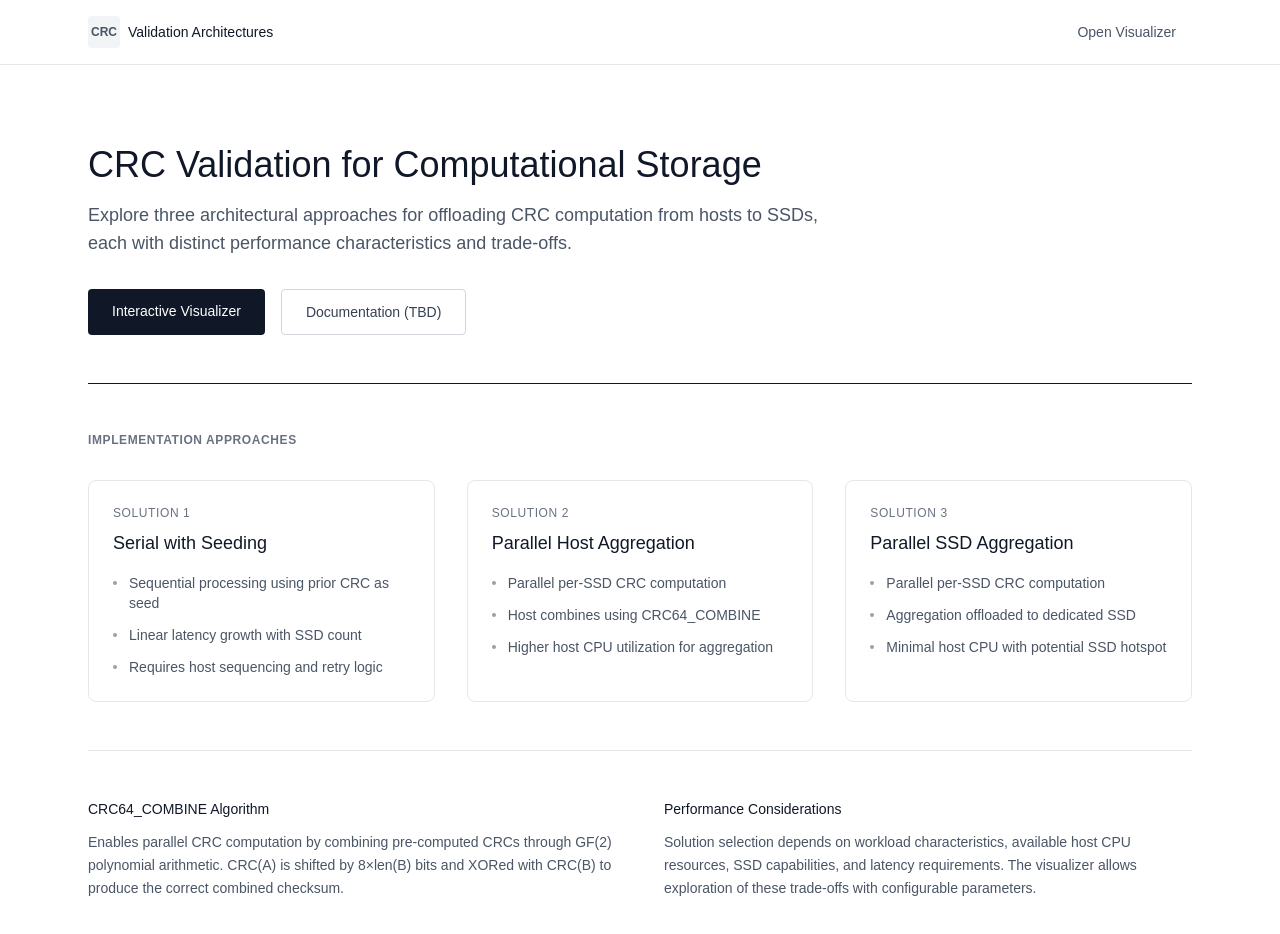
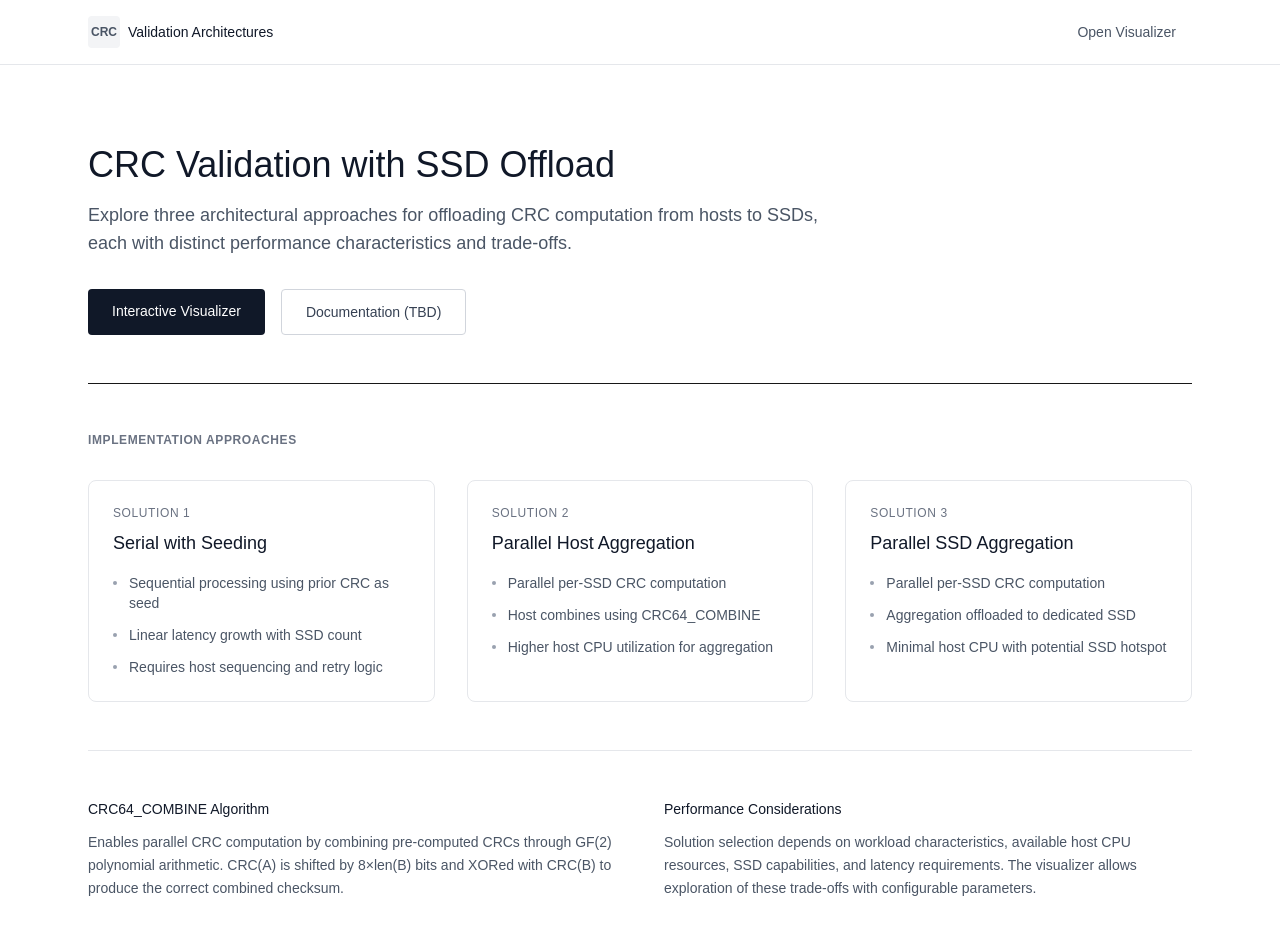
Before and after one commit to vinitvyas09/ssd-crc, a Next.js app: page / in a window 1280 px wide. Shown: the top 934 px of the page. Built offline with nearby package versions, Linux system fonts and the light colour scheme.

Commit message:
Update header title in Home component of page.tsx to reflect a more accurate description of the CRC validation process, changing from "CRC Validation for Computational Storage" to "CRC Validation with SSD Offload".

```diff
--- a/app/page.tsx
+++ b/app/page.tsx
@@ -74,7 +74,7 @@ export default function Home() {
         {/* Header */}
         <header className="pt-20 pb-12">
           <h1 className={`text-4xl font-light ${isDark ? 'text-zinc-100' : 'text-gray-900'}`}>
-            CRC Validation for Computational Storage
+            CRC Validation with SSD Offload
           </h1>
           <p className={`mt-4 text-lg ${isDark ? 'text-zinc-500' : 'text-gray-600'} max-w-3xl`}>
             Explore three architectural approaches for offloading CRC computation from hosts to SSDs,
```
